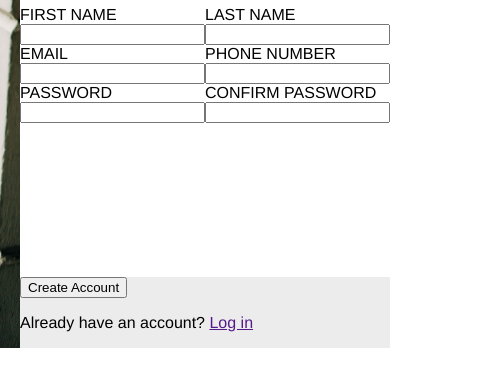
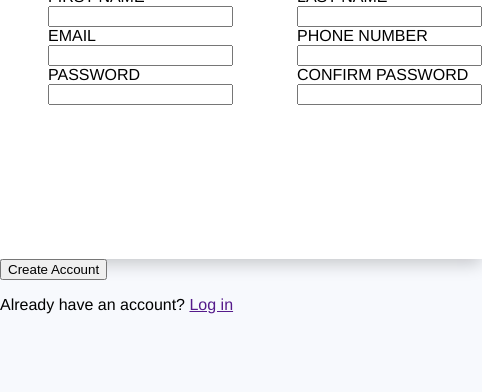
Before and after one commit to SebaRodriguezzz/sign-up-form, a plain HTML site: page index.html in a window 390 px wide. Shown: the part 591-983 px from the top of the page, 482 px wide, since content can reach past the window. Before the commit the page ends 939 px from the top, so only its background shows below. Drawn offline with Linux system fonts and the light colour scheme.

Commit message:
Fix form responsiveness

```diff
--- a/styles.css
+++ b/styles.css
@@ -49,10 +49,11 @@ body {
 }
 
 .content {
-    background-color: rgb(236, 236, 236);
+    background-color: rgb(247, 249, 253);
     flex: 2.5;
     display: flex;
     flex-direction: column;
+    padding: 62px 0px 62px 0px;
 }
 
 .content .text {
@@ -62,8 +63,13 @@ body {
 
 .content .form {
     background-color: white;
-    width: 100%;
+    flex: 0 0 auto;
     height: 350px;
+    padding: 48px 0px 0px 48px;
+    box-shadow: -1px 5px 16px 0px rgba(0,0,0,0.2);
+    -webkit-box-shadow: -1px 5px 16px 0px rgba(0,0,0,0.2);
+    -moz-box-shadow: -1px 5px 16px 0px rgba(0,0,0,0.2);
+
 }
 
 .italic {
@@ -72,4 +78,5 @@ body {
 
 .form-container {
     display: flex;
+    gap: 64px;
 }
```
